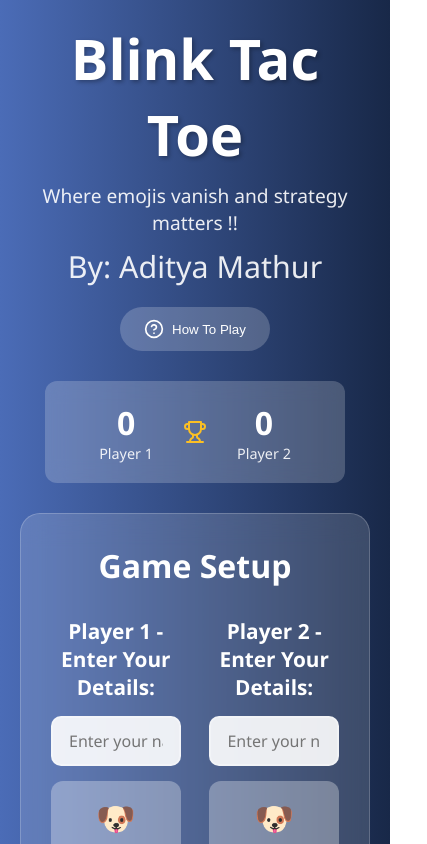
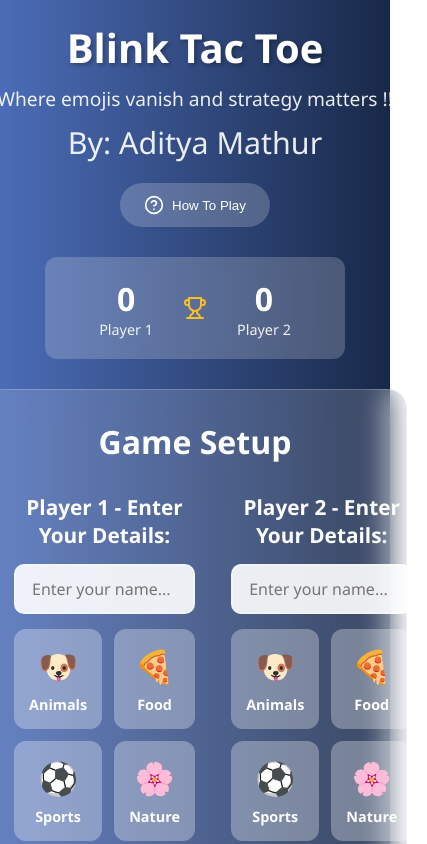
Before and after one commit to adityamathur5836/Blink-Tac-Toe, a React (Create React App) app: page / in a window 390 px wide. Shown: the top 844 px of the page, 427 px wide, since content can reach past the window. Built offline with nearby package versions, Linux system fonts and the light colour scheme.

Commit message:
Final Updates Done and Responsiveness Done

```diff
--- a/src/components/BlinkTacToe.jsx
+++ b/src/components/BlinkTacToe.jsx
@@ -94,9 +94,29 @@ export default function BlinkTacToe(){
     const startGame = () => {
         if (!playerCategories[1] || !playerCategories[2] || !playerNames[1].trim() || !playerNames[2].trim()) return;
         setGamePhase('playing');
-      };
+    };
 
+    function resetGame(){
+        setBoard(Array(9).fill(null));
+        setCurrentPlayer(1);
+        setPlayerEmojis({1 : [], 2 : []});
+        setWinner(null);
+        setWinningLine([]);
+        setGamePhase('setup');
+        setPlayerNames({1 : "", 2 : ""});
+        setPlayerCategories({1 : null, 2 : null});
+        setAnimatingCells(new Set());
+    };
 
+    function playAgain(){
+        setBoard(Array(9).fill(null));
+        setCurrentPlayer(1);
+        setPlayerEmojis({1 : [], 2 : []});
+        setWinner(null);
+        setWinningLine([]);
+        setGamePhase('playing');
+        setAnimatingCells(new Set());
+    }
 
     return (
         <div className="game-container">
@@ -128,7 +148,11 @@ export default function BlinkTacToe(){
                 board={board}
                 winningLine={winningLine}
                 animatingCells={animatingCells}
-                onCellClick={handeCellClick}/>
+                onCellClick={handeCellClick}
+                onPlayAgain = {playAgain}
+                onReset={resetGame}
+                winner={winner}
+                />
             )}
         </div>
     )
--- a/src/components/GameSetup.jsx
+++ b/src/components/GameSetup.jsx
@@ -2,7 +2,7 @@ import React from 'react';
 import PlayerSetup from './PlayerSetup';
 import '../styles/globals.css';
 
-export default function GameSetup ({
+export default function GameSetup({
   playerNames,
   setPlayerNames,
   playerCategories,
--- a/src/components/PlayerSetup.jsx
+++ b/src/components/PlayerSetup.jsx
@@ -1,8 +1,8 @@
 import { emojiCategories } from '../data/emojicategories';
+import CategoryButton from './CategoryButton';
 import '../styles/globals.css';
-import CategoryButton from './CategoryButton';
 
-export default function PlayerSetup ({
+export default function PlayerSetup({
     playerNumber,
     playerName,
     selectedCategory,
--- a/src/components/PlayerStatus.jsx
+++ b/src/components/PlayerStatus.jsx
@@ -2,13 +2,13 @@ import React from 'react';
 import { emojiCategories } from '../data/emojicategories';
 import '../styles/globals.css';
 
-export default function PlayerStatus({ playerNames, playerCategories, playerEmojis }) {
+export default function PlayerStatus({ playerNames, playerCategories, playerEmojis }){
   return (
     <div className="player-status-grid">
-      {[0, 1].map(player => (
+      {[1, 2].map(player => (
   <div key={player} className="player-status">
     <div className="player-status-name">
-            {playerNames?.[player]} ({emojiCategories?.[playerCategories?.[player]]?.name})
+      {playerNames?.[player] ?? 'Unknown'} ({emojiCategories?.[playerCategories?.[player]]?.name ?? 'None'})
     </div>
     <div className="player-status-count">
       Emojis: {playerEmojis?.[player]?.length ?? 0}/3
@@ -16,12 +16,13 @@ export default function PlayerStatus({ playerNames, playerCategories, playerEmoj
     <div className="player-status-emojis">
       {playerEmojis?.[player]?.map((emoji, idx) => (
         <span key={idx} className="status-emoji">
-                {emoji?.emoji}
+          {emoji?.emoji ?? ''}
         </span>
       ))}
     </div>
   </div>
 ))}
+
     </div>
   );
-}
+};
--- a/src/components/WinnerAnnouncement.jsx
+++ b/src/components/WinnerAnnouncement.jsx
@@ -8,7 +8,7 @@ export default function WinnerAnnouncement({winner, playerNames, playerCategorie
     return (
         <div className="winner-container">
             <div className="winner-card">
-                <div className="winner-title">🎉 {playerNames[winner]} Wins! </div>
+                <div className="winner-title">🎉 {playerNames[winner]} Wins! 🎉</div>
                 <div className="winner-subtitle">
                     {winnerCategory?.name} category prevails!
                 </div>
--- a/src/styles/globals.css
+++ b/src/styles/globals.css
@@ -365,7 +365,7 @@ body {
 
 /* Board */
 
-.board.grid{
+.board-grid{
   display: grid;
   grid-template-columns: repeat(3, 1fr);
   gap: 12px;
@@ -490,3 +490,59 @@ body {
   font-size: 1.2rem;
   margin: 0;
 }
+
+/* Animations Used */
+
+@keyframes bounce {
+  0%, 20%, 50%, 80%, 100% {
+    transform: translateY(0);
+  }
+  40% {
+    transform: translateY(-15px);
+  }
+  70% {
+    transform: translateY(-7px);
+  }
+}
+
+@keyframes pulse {
+  0% {
+    transform: scale(1);
+  }
+  50% {
+    transform: scale(1.1);
+  }
+  100% {
+    transform: scale(1);
+  }
+}
+
+/* Responsiveness */
+
+@media (max-width: 768px) {
+  .title {
+    font-size: 2.5rem !important;
+  }
+
+  .board-grid {
+    max-width: 300px !important;
+  }
+
+  .cell {
+    font-size: 3rem !important;
+  }
+
+  .category-grid {
+    grid-template-columns: repeat(2, 1fr) !important;
+  }
+
+  .player-status-grid {
+    flex-direction: column;
+    align-items: center;
+  }
+
+  .control-buttons {
+    flex-direction: column;
+    align-items: center;
+  }
+}
```
Also changed, not shown: src/components/GameBoard.jsx (+5 -4 lines). Lines whose indentation alone changed are shown as unchanged.
